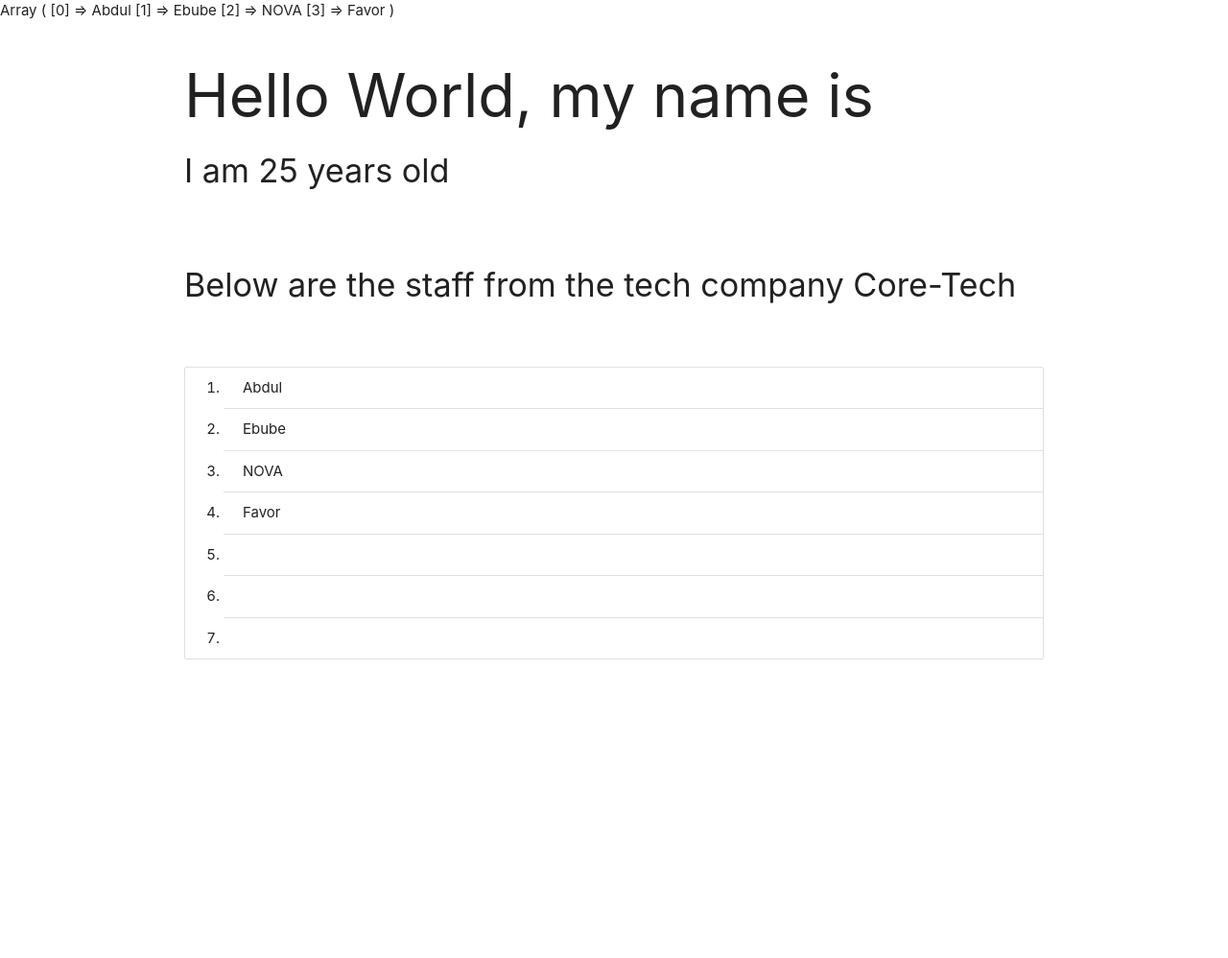
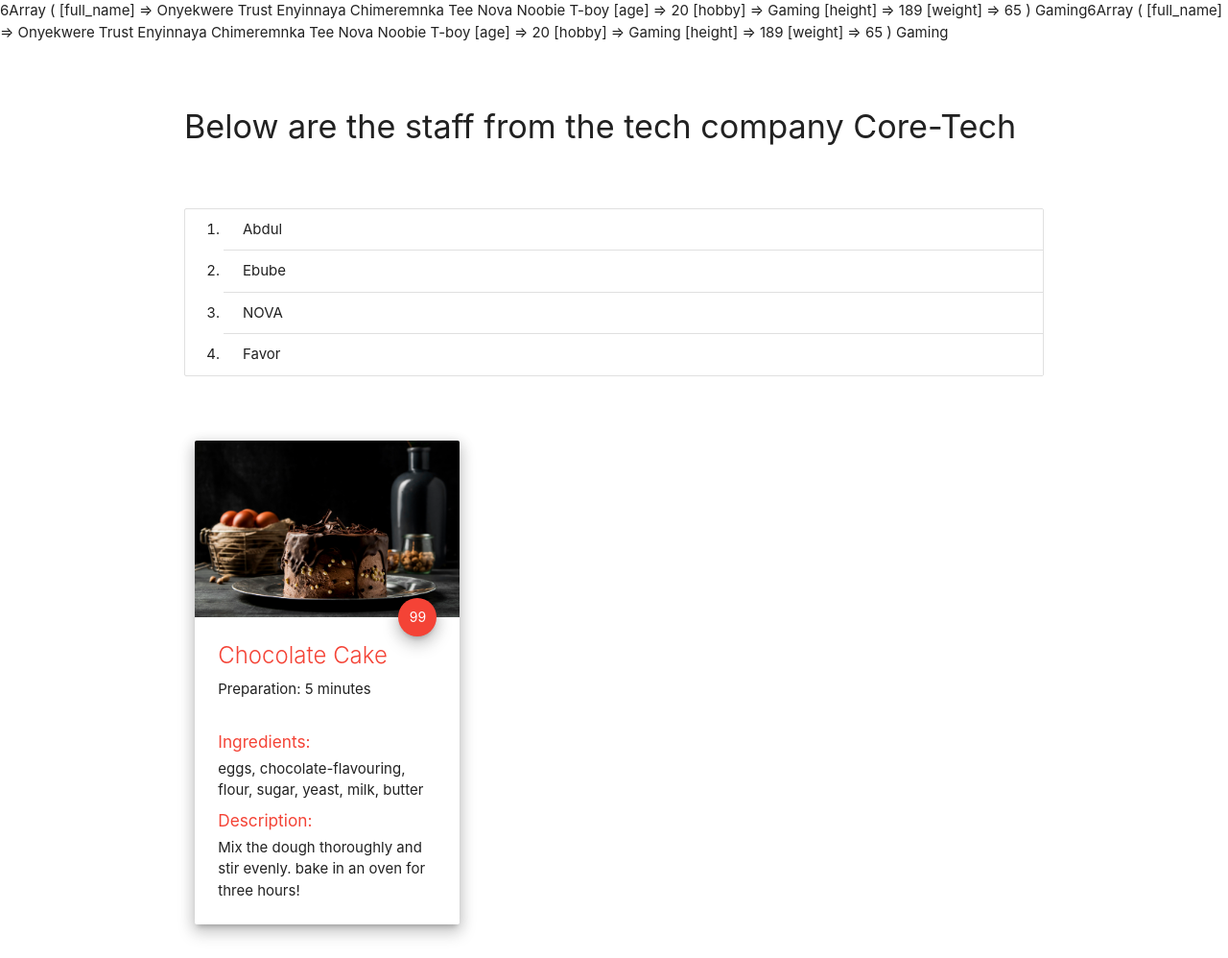
Before and after one commit to trustonyekwere/php_Learning, a PHP site: page / in a window 1280 px wide. Shown: the whole page at 96% size. Before the commit the page ends 687 px from the top, so only its background shows below. Run offline with PHP 8.4, Linux system fonts and the light colour scheme; data that the repository does not hold is empty.

Commit message:
added associative arrays

```diff
--- a/index.php
+++ b/index.php
@@ -40,8 +40,10 @@ $my_age = 25;
 
 // $my_name = null;
 
+//Indexed Arrays
 
-$coretech_staff = ["Abdul", "Francis", "Sean", "Victor", "Collins", "NOVA"]; //to add array
+
+$coretech_staff = ["Abdul", "Francis", "Sean", "Victor", "Collins", "NOVA"]; // array inputs
 
 $coretech_staff[1] = "Ebube"; //to make changes to an array
 
@@ -49,8 +51,50 @@ array_push($coretech_staff, "Favor"); //to add array to the list
 
 array_splice($coretech_staff, 2, 3); //to remove values
 
-print_r($coretech_staff); //output readable array to browser
+// print_r($coretech_staff); //output readable array to browser
 
+
+//Associative Arrays
+
+$about_me = ["full_name" => "Onyekwere Trust Enyinnaya Chimeremnka Tee Nova Noobie T-boy", "age" => 20, "hobby" => "Gaming"]; // array inputs
+
+$about_me["height"] = 189;
+$about_me["weight"] = 65;
+$about_me["skin_color"] = "red"; // to add array
+
+echo count($about_me);
+
+array_pop($about_me); //Removes the last array added
+
+print_r($about_me);
+
+echo $about_me["hobby"];
+
+//Multi-directional arrays Arrays
+
+$about_me = ["full_name" => "Onyekwere Trust Enyinnaya Chimeremnka Tee Nova Noobie T-boy", "age" => 20, "hobby" => "Gaming"]; // array inputs
+
+$about_me["height"] = 189;
+$about_me["weight"] = 65;
+$about_me["skin_color"] = "red"; // to add array
+
+echo count($about_me);
+
+array_pop($about_me); //Removes the last array added
+
+print_r($about_me);
+
+echo $about_me["hobby"];
+
+
+$recipe = [
+    "name" => "Chocolate Cake",
+    "duration" => 5,
+    "ingredients" => "eggs, chocolate-flavouring, flour, sugar, yeast, milk, butter",
+    "description" => "Mix the dough thoroughly and stir evenly. bake in an oven for three hours!",
+    "likes" => 99
+
+];
 
 
 ?>
@@ -66,8 +110,8 @@ print_r($coretech_staff); //output readable array to browser
 </head>
 <body>
     <div class="container">
-    <h1>Hello World, my name is <?php echo $coretech_staff[5] ?></h1>
-    <h4>I am  <?php echo $my_age ?> years old</h4>
+    <!-- <h1>Hello World, my name is <?php echo $coretech_staff[5] ?></h1>
+    <h4>I am  <?php echo $my_age ?> years old</h4> -->
     <br>
     <br>
         <h4>Below are the staff from the tech company Core-Tech</h4>
@@ -78,12 +122,36 @@ print_r($coretech_staff); //output readable array to browser
             <li class="collection-item"><?php echo $coretech_staff[1]?></li>
             <li class="collection-item"><?php echo $coretech_staff[2]?></li>
             <li class="collection-item"><?php echo $coretech_staff[3]?></li>
-            <li class="collection-item"><?php echo $coretech_staff[4]?></li>
+            <!-- <li class="collection-item"><?php echo $coretech_staff[4]?></li>
             <li class="collection-item"><?php echo $coretech_staff[5]?></li>
-            <li class="collection-item"><?php echo $coretech_staff[6]?></li>
+            <li class="collection-item"><?php echo $coretech_staff[6]?></li> -->
         </ol>
         <br>
         <br>
+        <div class="row">
+            <div class="col s12 l4">
+                <div class="card z-depth-3">
+                    <div class="card-image">
+                        <img src="img/close-up-chocolate-cake.jpg" class="responsive-img" alt="">
+                        <a class="btn-floating halfway-fab waves-effect waves-light red center z-depth-3"><?php echo $recipe["likes"]; ?></a>
+                    </div>
+                    <div class="card-content">
+                        <span class="card-title red-text"><?php echo $recipe["name"]; ?></span>
+                        <p>
+                            Preparation: <?php echo $recipe["duration"]; ?> minutes
+                        </p>
+                        <br>
+                        <p>
+                            <h6 class="red-text">Ingredients:</h6> <?php echo $recipe["ingredients"]; ?>
+                        </p>
+
+                        <p>
+                            <h6 class="red-text">Description:</h6> <?php echo $recipe["description"]; ?>
+                        </p>
+                    </div>
+                </div>
+            </div>
+        </div>
     </div>
 </body>
 </html>
```
